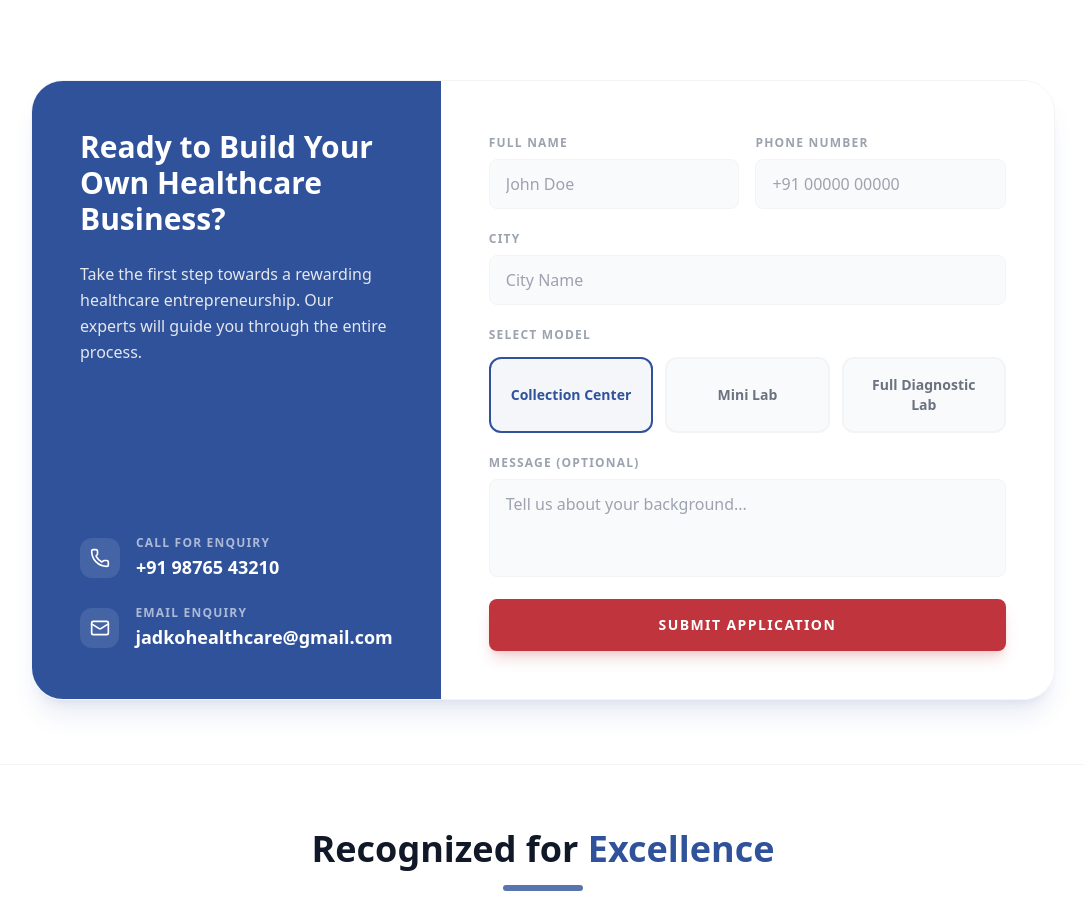
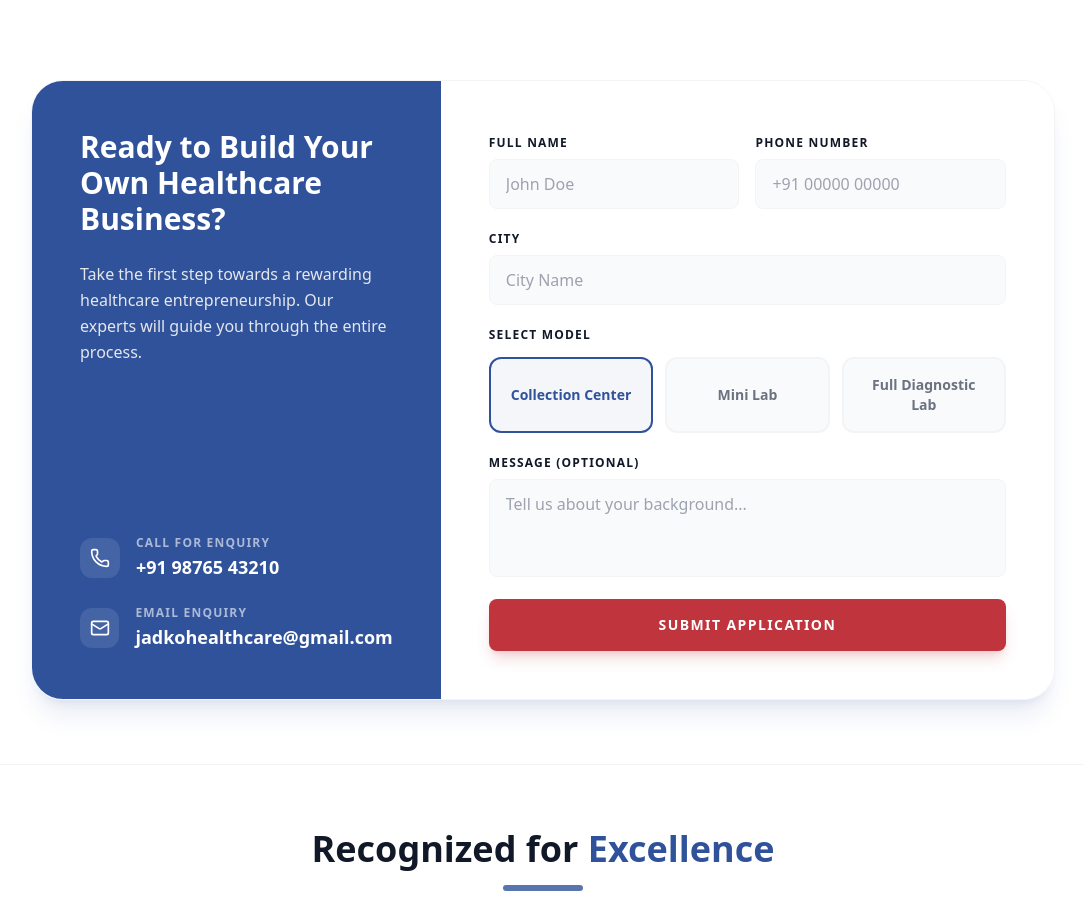
Before and after one commit to ZaploomTechnologies/jadko_frontend, a React (Vite) app: page /franchise in a window 1280 px wide. Shown: the part 4000-4916 px from the top of the page, without its empty margins (97-1181 px from the left). Built offline with nearby package versions, Linux system fonts and the light colour scheme.

Commit message:
refactor: update label styles in LeadForm component for improved readability

```diff
--- a/src/components/franchise/LeadForm.jsx
+++ b/src/components/franchise/LeadForm.jsx
@@ -124,7 +124,7 @@ const LeadForm = () => {
               <form className="space-y-4" onSubmit={handleSubmit} noValidate>
                 <div className="grid grid-cols-1 md:grid-cols-2 gap-4">
                   <div className="space-y-1.5">
-                    <label className="text-xs font-bold text-gray-400 uppercase tracking-widest">Full Name</label>
+                    <label className="text-xs font-bold text-gray-900 uppercase tracking-widest">Full Name</label>
                     <input
                       type="text"
                       name="name"
@@ -136,7 +136,7 @@ const LeadForm = () => {
                     {errors.name && <p className="text-red-500 text-xs mt-1">{errors.name}</p>}
                   </div>
                   <div className="space-y-1.5">
-                    <label className="text-xs font-bold text-gray-400 uppercase tracking-widest">Phone Number</label>
+                    <label className="text-xs font-bold text-gray-900 uppercase tracking-widest">Phone Number</label>
                     <input
                       type="tel"
                       name="phone"
@@ -150,7 +150,7 @@ const LeadForm = () => {
                 </div>
 
                 <div className="space-y-1.5">
-                  <label className="text-xs font-bold text-gray-400 uppercase tracking-widest">City</label>
+                  <label className="text-xs font-bold text-gray-900 uppercase tracking-widest">City</label>
                   <input
                     type="text"
                     name="city"
@@ -163,7 +163,7 @@ const LeadForm = () => {
                 </div>
 
                 <div className="space-y-3">
-                  <label className="text-xs font-bold text-gray-400 uppercase tracking-widest">Select Model</label>
+                  <label className="text-xs font-bold text-gray-900 uppercase tracking-widest">Select Model</label>
                   <div className="grid grid-cols-1 md:grid-cols-3 gap-3">
                     {['Collection Center', 'Mini Lab', 'Full Diagnostic Lab'].map((model) => (
                       <label
@@ -191,7 +191,7 @@ const LeadForm = () => {
                 </div>
 
                 <div className="space-y-1.5">
-                  <label className="text-xs font-bold text-gray-400 uppercase tracking-widest">Message (Optional)</label>
+                  <label className="text-xs font-bold text-gray-900 uppercase tracking-widest">Message (Optional)</label>
                   <textarea
                     name="message"
                     value={form.message}
```
